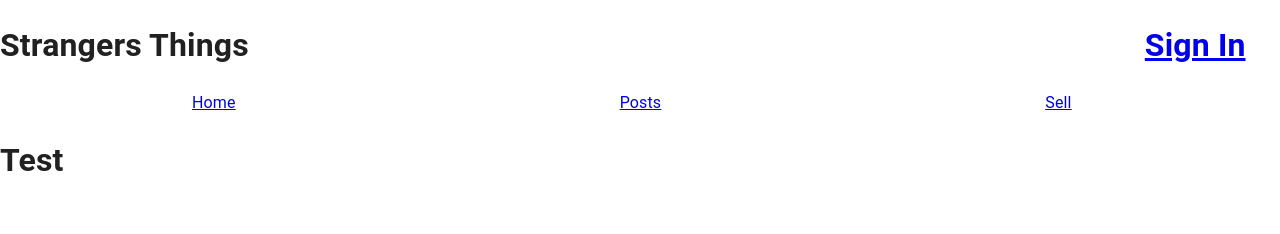
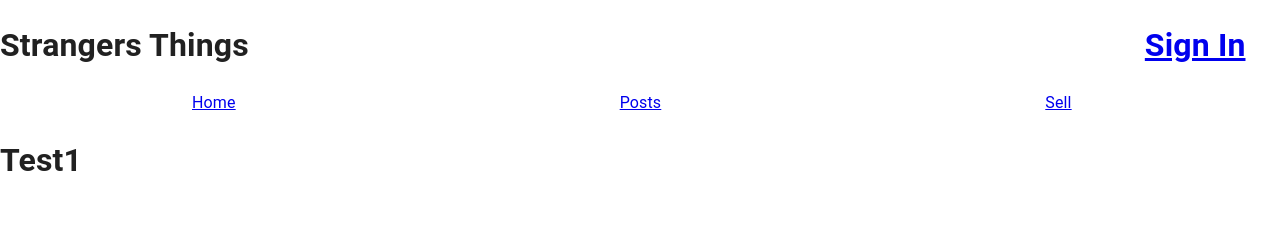
Before and after one commit to Thomas-Carfano/StrangersThings, a React (Vite) app: page /SignIn in a window 1280 px wide. Shown: the top 234 px of the page. Built offline with nearby package versions, Linux system fonts and the light colour scheme.

Commit message:
test sign up

```diff
--- a/src/Pages/LoginPage.jsx
+++ b/src/Pages/LoginPage.jsx
@@ -74,7 +74,7 @@ const SignIn = ({setTokenResponse}) => {
 
   return (
     <>
-    <h1>Test</h1>
+    <h1>Test1</h1>
     <ThemeProvider theme={defaultTheme}>
       <Container component="main" maxWidth="xs">
         <CssBaseline />
--- a/src/Pages/SignUpPage.jsx
+++ b/src/Pages/SignUpPage.jsx
@@ -71,6 +71,7 @@ const SignUp = ({setTokenResponse}) => {
 
   return (
     <>
+    <h1>Test2</h1>
     <ThemeProvider theme={defaultTheme}>
       <Container component="main" maxWidth="xs">
         <CssBaseline />
```
